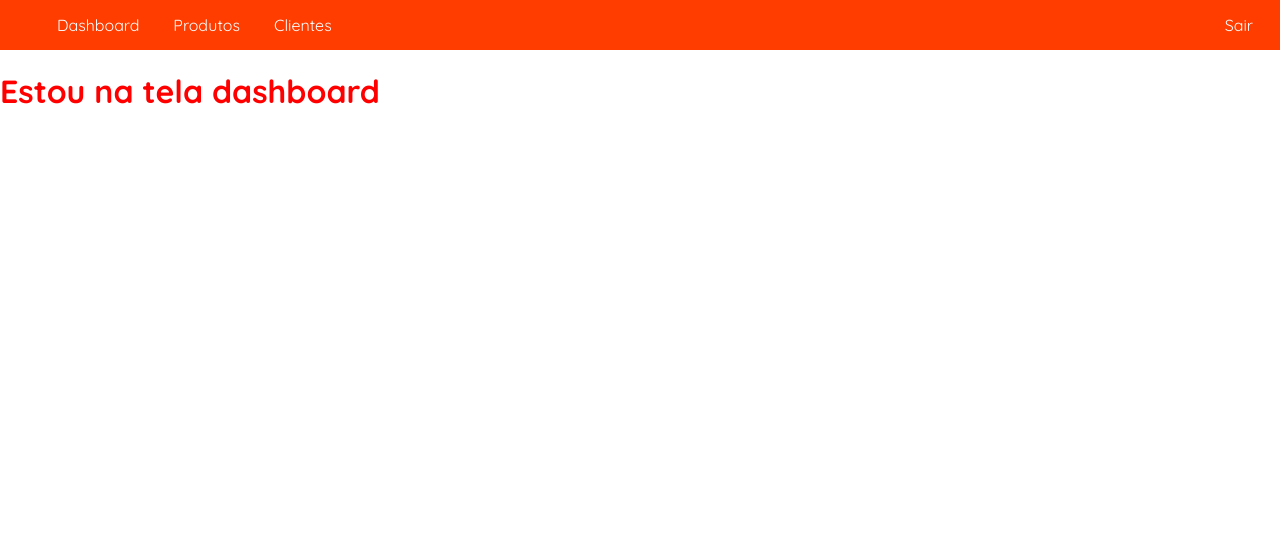
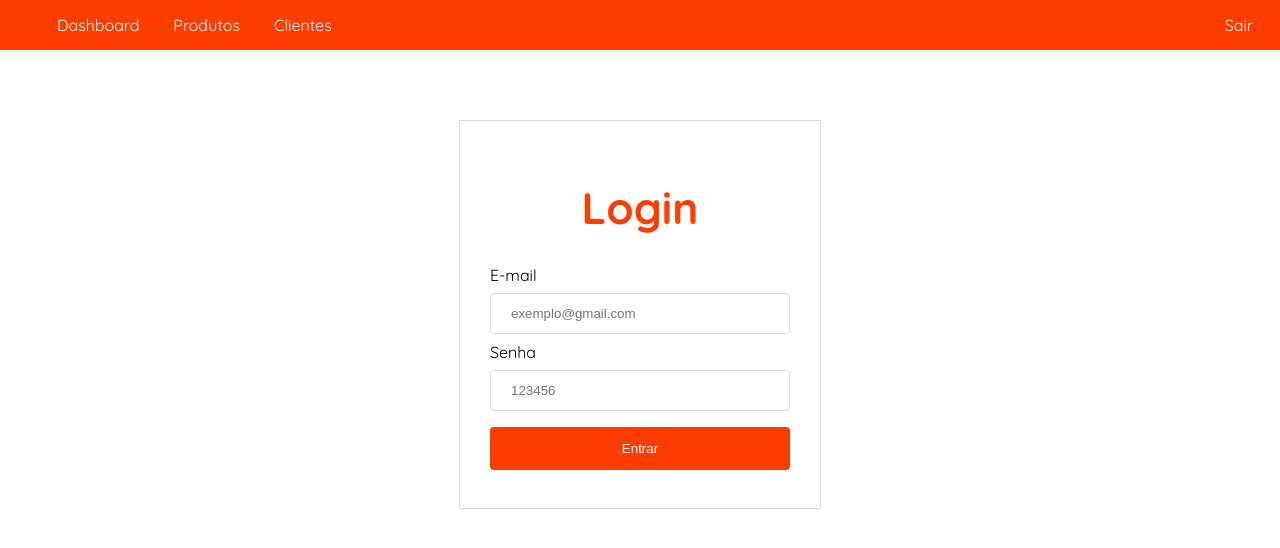
Before and after one commit to Leonardo12356/vue-js-do-zero-Weberson, a Vue app: page /login in a window 1280 px wide. Shown: the top 548 px of the page. Built offline with nearby package versions, Linux system fonts and the light colour scheme.

Commit message:
Tela de login e botão

```diff
--- a/jsconfig.json
+++ b/jsconfig.json
@@ -14,6 +14,7 @@
       "dom",
       "dom.iterable",
       "scripthost"
-    ]
+    ],
+    "jsx": "preserve"
   }
 }
--- a/src/App.vue
+++ b/src/App.vue
@@ -1,39 +1,32 @@
 <template>
-  <div id= "app">
-    <!-- <div id="nav">
-    <router-link to="/">Home</router-link> |
-    <router-link to="/about">About</router-link>
-  </div> -->
-  <Menu></Menu>
+  <div id="app">
+    <Menu v-if="this.$router.currentRoute.name != 'Login'"></Menu> <!--Verificar pq o menu não esta sumindo-->
+    <router-view />
 
-  <router-view/>
-</div>
+  </div>
 </template>
 
 <script>
-
-import Menu from '@/components/menu/Menu.vue';
+import Menu from "@/components/menu/Menu.vue";
 
 export default {
-
-  components:{
-    Menu,
-
-}
-}
+  components: {
+    Menu
+  },
+};
 </script>
 
 
 <style>
-  @import url('https://fonts.googleapis.com/css2?family=Quicksand:wght@300;400;500;600;700&display=swap');
-  :root{
-    --cor-primaria: #FF3D00;
-    --cor-secundaria: #FF6E40;
-  }
+@import url("https://fonts.googleapis.com/css2?family=Quicksand:wght@300;400;500;600;700&display=swap");
+:root {
+  --cor-primaria: #ff3d00;
+  --cor-secundaria: #ff6e40;
+}
 
-body{
+body {
   margin: 0;
   padding: 0;
-  font-family: 'Quicksand', sans-serif;
+  font-family: "Quicksand", sans-serif;
 }
 </style>
--- /dev/null
+++ b/src/components/button/Button.vue
@@ -0,0 +1,30 @@
+<template>
+   <button @click="callback">{{ value }}</button>
+</template>
+
+<script>
+export default {
+    name:'Button',
+    props:{
+        value: { type: String, require },
+        callback: {type: Function, deafault: () => {}}
+    }
+}
+</script>
+
+<style scoped>
+    button{
+        width: 100%;
+        background-color: var(--cor-primaria);
+        color: #fff;
+        padding: 14px 20px;
+        margin: 8px 0;
+        border: none;
+        border-radius: 4px;
+        cursor: pointer;
+    }
+    button:hover{
+        background-color: var(--cor-secundaria);
+    }
+
+</style>
--- /dev/null
+++ b/src/components/input/Input.vue
@@ -0,0 +1,33 @@
+<template>
+  <div>
+    <label for="">{{ label }}</label> <br />
+    <input :placeholder="placeHolder" :type="type" />
+  </div>
+</template>
+
+<script>
+export default {
+  name: "Input",
+  props:{
+    label:{ type: String, require },
+    placeHolder: { type: String },
+    type:{ type: String, deafult: 'text' }
+  },
+  data() {
+    return {};
+  },
+};
+</script>
+
+<style scoped>
+input {
+  width: 100%;
+  padding: 12px 20px;
+  margin: 8px 0px;
+  display:inline-block;
+  border: 1px solid #ddd;
+  outline: none;
+  border-radius: 4px;
+  box-sizing: border-box;
+}
+</style>
--- a/src/router/index.js
+++ b/src/router/index.js
@@ -1,8 +1,8 @@
-import { createRouter, createWebHashHistory } from 'vue-router'
+import { createRouter,  createWebHistory } from 'vue-router'
 import routes from './routes'
 
 const router = createRouter({
-  history: createWebHashHistory(),
+  history:  createWebHistory(),
   routes,
 
 })
--- a/src/views/Login.vue
+++ b/src/views/Login.vue
@@ -1,15 +1,63 @@
 <template>
     <div class="box-login">
-        <h1>Tela de login</h1>
+        <div class="logo">
+            <h1>Login</h1>
+        </div>
+        <Input
+        label="E-mail"
+        placeHolder="exemplo@gmail.com"
+        ></Input>
+        <Input
+        label="Senha"
+        placeHolder="123456"
+        type="password"
+        ></Input>
+
+        <Button
+        value="Entrar"
+        :callback="login"></Button>
+
     </div>
 </template>
 
 <script>
+    import Input from '@/components/input/Input.vue';
+    import Button from '@/components/button/Button.vue';
+
 export default {
+    name: 'Login',
+    components:{
+        Input,
+        Button
+    },
+    data(){
+        return{
 
+        }
+    },
+    methods:{
+        login(){
+          // Aqui criar uma lógica para acessar o sistema
+          this.$router.push({name:'Dashboard'})
+
+        }
+    }
 }
 </script>
 
-<style>
+<style scoped>
+    .box-login{
+        width: 300px;
+        margin: auto;
+        border: 1px solid #ddd;
+        margin-top: 70px;
+        padding: 30px;
+    }
+    .logo{
+        text-align: center;
+        color: var(--cor-primaria);
+        font-size: 22px;
+
+    }
 
 </style>
```
